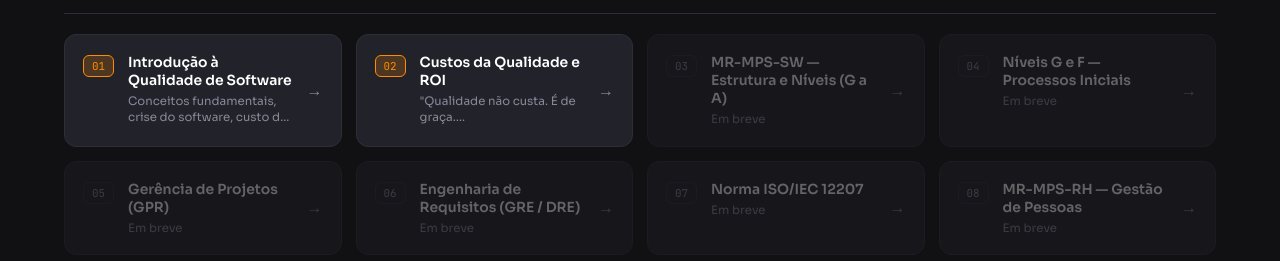
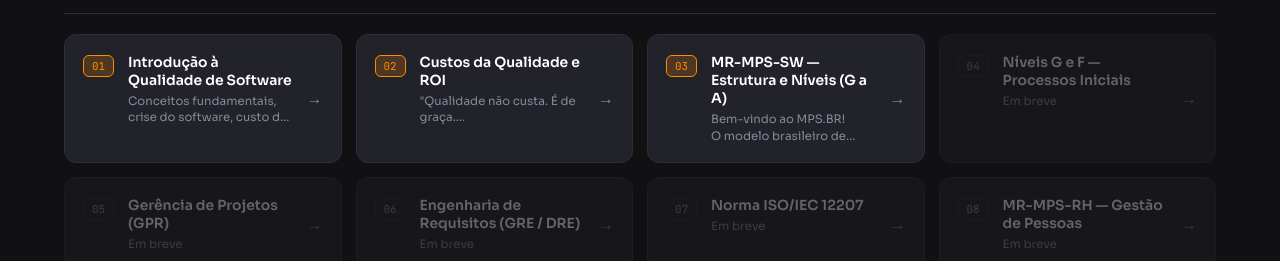
Before and after one commit to tdggaltra/unifil-aulas, a plain HTML site: page index.html in a window 1280 px wide. Shown: the part 1770-2031 px from the top of the page. Drawn offline with Linux system fonts and the light colour scheme.

Commit message:
aula03 qualidade index

```diff
--- a/index.html
+++ b/index.html
@@ -645,11 +645,13 @@
                 </div>
                 <span class="lesson-arrow">→</span>
             </a>
-            <a class="lesson-card soon" href="#" tabindex="-1">
+            <a class="lesson-card" href="Qualidade_software/aula03_mps_br_estrutura.html" target="_blank">
                 <span class="lesson-num">03</span>
                 <div class="lesson-info">
                     <div class="lesson-title">MR-MPS-SW — Estrutura e Níveis (G a A)</div>
-                    <div class="lesson-desc">Em breve</div>
+                    <div class="lesson-desc">Bem-vindo ao MPS.BR!<br>
+                        O modelo brasileiro de melhoria de processos 🚀
+                    </div>
                 </div>
                 <span class="lesson-arrow">→</span>
             </a>
```
Also changed, not shown: Qualidade_software/aula03_mps_br_estrutura.html (renamed from Qualidade_software/aula3_mps_br_estrutura.html).
